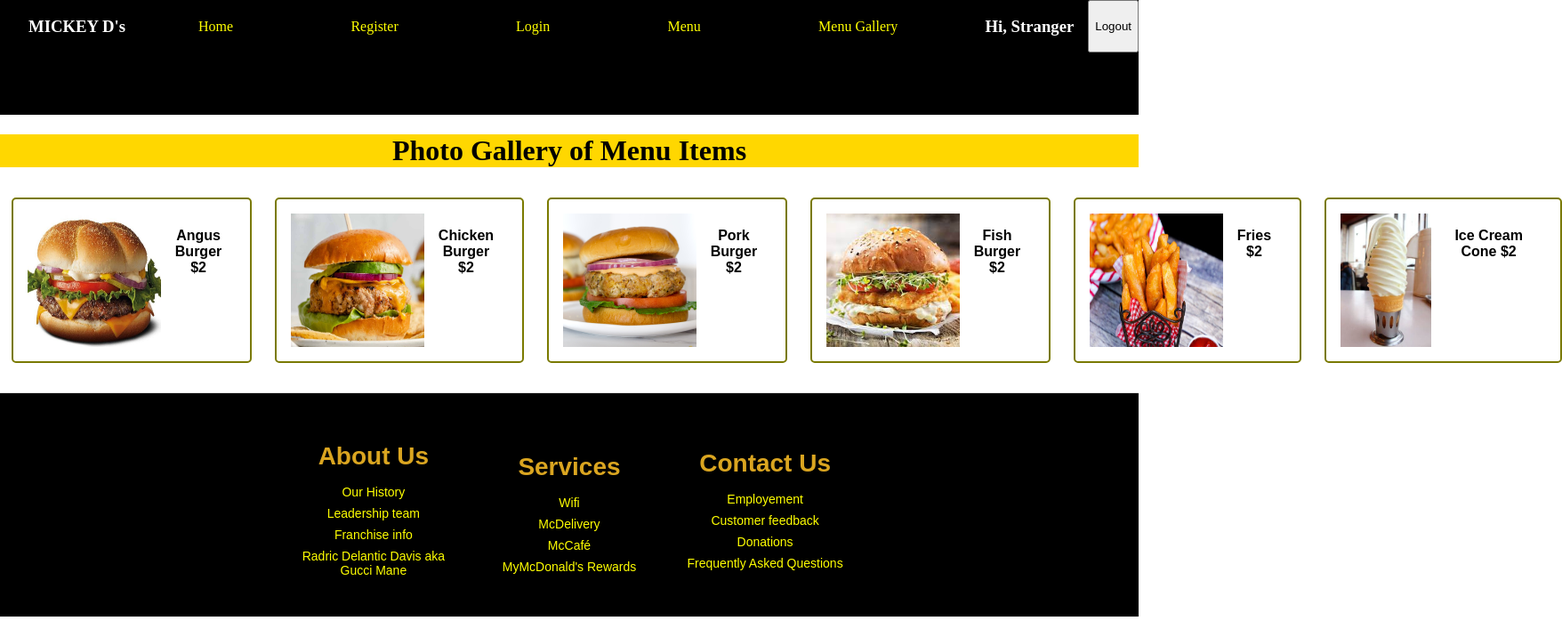
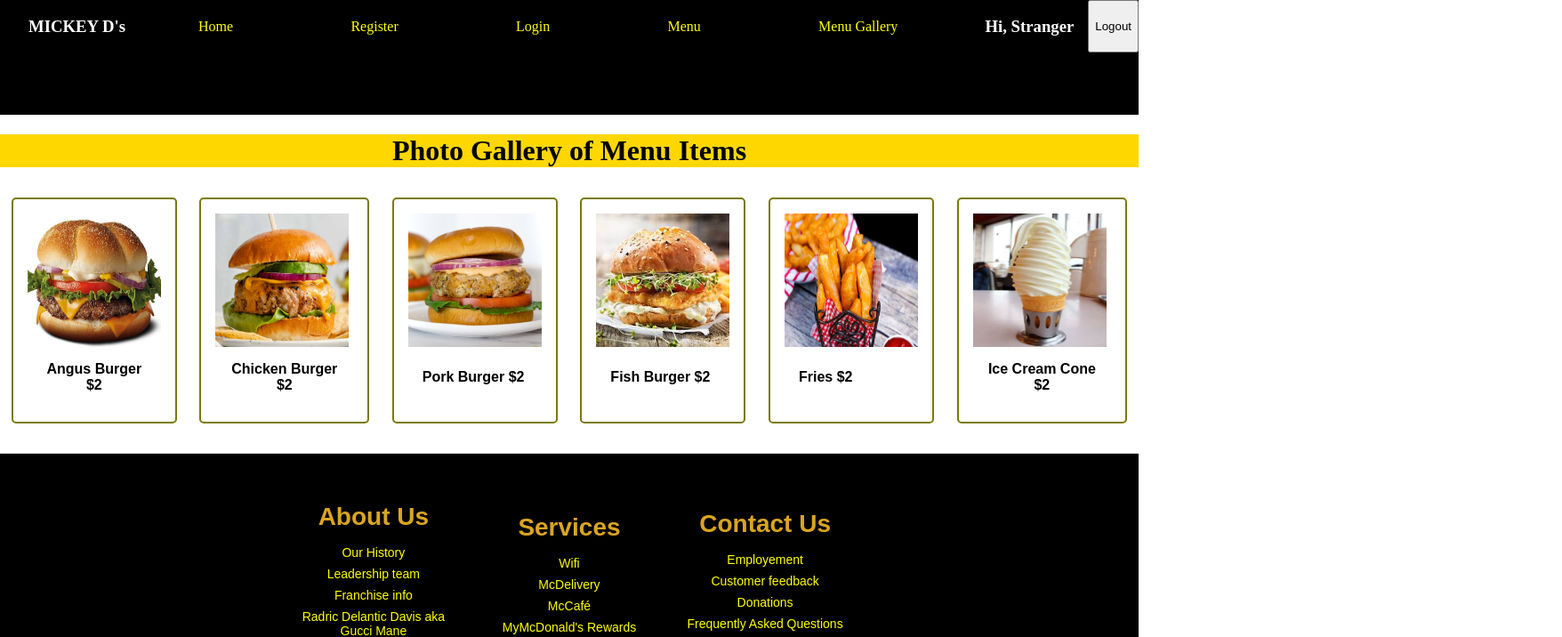
Before and after one commit to Mickey-d-s/GraceShopper, a React (Vite) app in the folder client/: page /MenuGallery in a window 1280 px wide. Shown: the top 716 px of the page at 89% size, 1756 px wide, since content can reach past the window. Built offline with nearby package versions, Linux system fonts and the light colour scheme; no server answers.

Commit message:
savepoint

```diff
--- a/client/src/components/Gallery.css
+++ b/client/src/components/Gallery.css
@@ -36,17 +36,15 @@ main {
     display: flex;
     flex-direction: row;
 }
-
 .gallerydivs {
     padding: 1rem;
     display: flex;
-    flex-direction: wrap;
+    flex-wrap: wrap;
     margin: 1%;
     border: yellow solid 2px;
     border-radius: 5px;
     animation: border-color 2s linear infinite;
 }
-
 
 @keyframes border-color {
 0% {
```
